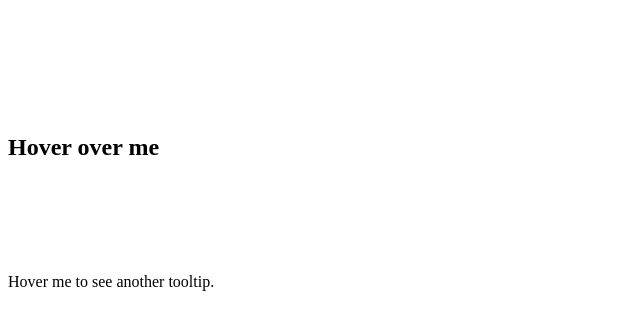
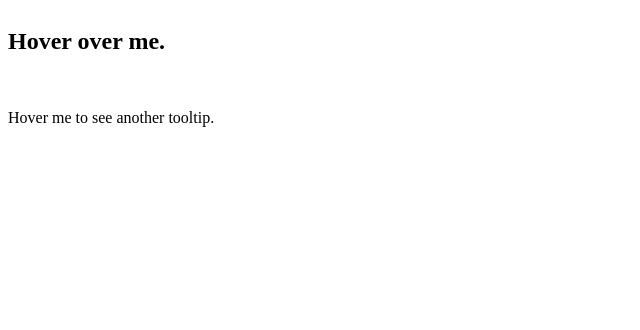
Before and after one commit to acciojob/react-composition-3-tauheed0110, a React app: page / in a window 1280 px wide. Shown: the top 330 px of the page, without its empty margins (0-640 px from the left). Built offline with nearby package versions, Linux system fonts and the light colour scheme.

Commit message:
file changed

```diff
--- a/src/components/App.js
+++ b/src/components/App.js
@@ -1,14 +1,20 @@
-
-import React from "react";
-import './../styles/App.css';
-import Tooltip from "./Tooltip";
+import React from 'react';
+import Tooltip from './Tooltip';
 
 const App = () => {
   return (
     <div>
-        <Tooltip tip1={"This is tooltip"} tip2={"This is another tooltip"} />
+      <Tooltip text="This is a tooltip.">
+        <h2 style={{ cursor: 'pointer'}}> Hover over me. </h2>
+      </Tooltip>
+
+      <br /><br />
+
+      <Tooltip text="This is another tooltip.">
+      <p style={{ cursor: 'pointer'}}> Hover me to see another tooltip. </p>
+      </Tooltip>
     </div>
-  )
-}
+  );
+};
 
-export default App
+export default App;
--- a/src/components/Tooltip.js
+++ b/src/components/Tooltip.js
@@ -1,23 +1,22 @@
 import React, { useState } from 'react';
+import '../styles/App.css';
 
+const Tooltip = ({ text, children }) => {
+  const [visible, setVisible] = useState(false);
 
+  const showTooltip = () => setVisible(true);
+  const hideTooltip = () => setVisible(false);
 
-const Tooltip = ({ tip1, tip2 }) => {
-    const [mouseEnterH, setMouseEnterH] = useState(false);
-    const [mouseEnterP, setMouseEnterP] = useState(false);
-
-    return (
-        <div>
-            <h2 className='tooltip' style={{ visibility: mouseEnterH ? "visible": "hidden"}}>
-                <div className='tooltiptext'>{tip1}</div>
-            </h2>
-            <h2 onMouseEnter={() => setMouseEnterH(true)} onMouseLeave={()=>setMouseEnterH(false)}>Hover over me</h2>
-            <p className='tooltip' style={{ visibility: mouseEnterP ? "visible": "hidden"}}>
-                <div className='tooltiptext'>{tip2}</div>
-            </p>
-            <p onMouseEnter={() => setMouseEnterP(true)} onMouseLeave={()=>setMouseEnterP(false)}>Hover me to see another tooltip.</p>
-        </div>
-    );
-}
+  return (
+    <div
+      className="tooltip"
+      onMouseEnter={showTooltip}
+      onMouseLeave={hideTooltip}
+    >
+      {children}
+      {visible && <div className="tooltiptext">{text}</div>}
+    </div>
+  );
+};
 
 export default Tooltip;
--- a/src/styles/App.css
+++ b/src/styles/App.css
@@ -1,8 +1,18 @@
+.tooltip {
+    position: relative;
+    display: inline-block;
+  }
 
-.tooltip{
-    padding: 20px;
-    max-width: 120px;
+  .tooltiptext {
+    visibility: visible;
+    width: 150px;
     background-color: red;
     color: white;
+    text-align: center;
+    padding: 20px;
     border-radius: 10px;
-}
+  }
+
+  .tooltip:hover .tooltiptext {
+    opacity: 1;
+  }
```
